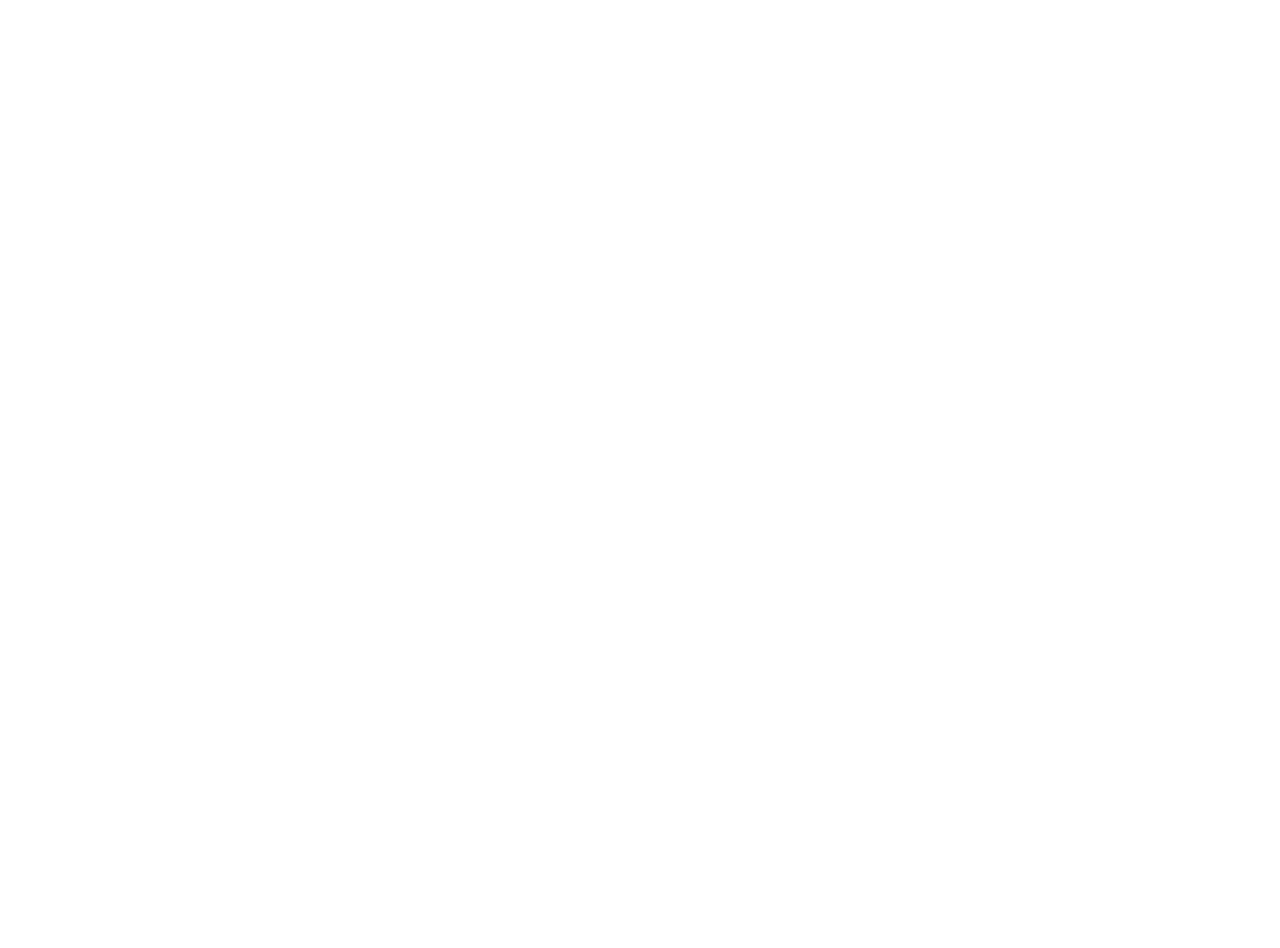
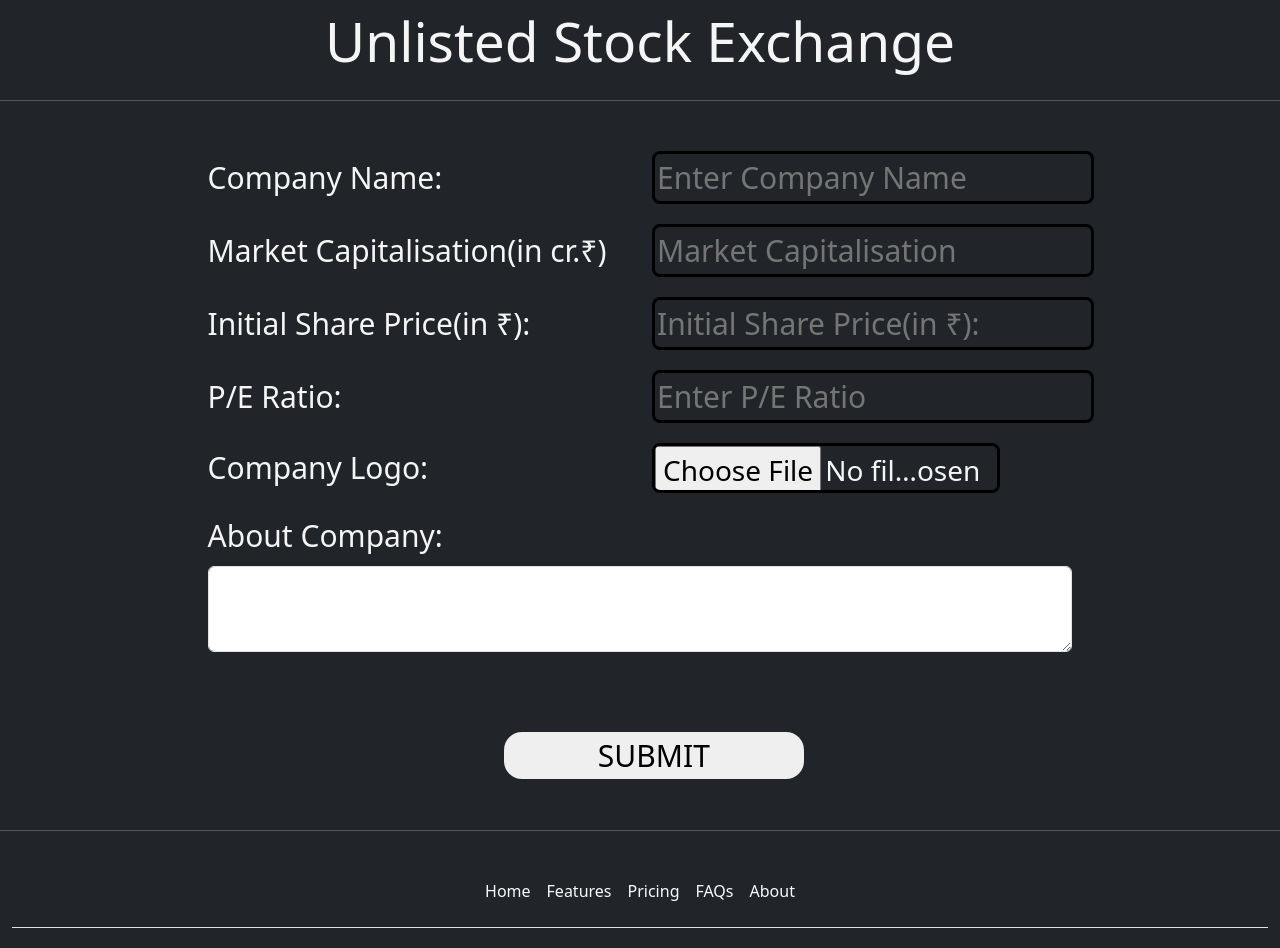
Before and after one commit to sudobh/Stock-exchange-website, a React (Create React App) app in the folder frontend/: page /admin in a window 1280 px wide. Before the commit this address had no page. Shown: the top 948 px of the page. Before the commit the page ends 800 px from the top, so only its background shows below. Built offline with nearby package versions, Linux system fonts and the light colour scheme.

Commit message:
admin page added + few other changes

```diff
--- a/frontend/public/index.html
+++ b/frontend/public/index.html
@@ -8,6 +8,7 @@
       name="description"
       content="Web site created using create-react-app"
     />
+    <link rel="icon" type="image/svg" href="companylogo.png">
     <link rel="manifest" href="%PUBLIC_URL%/manifest.json" />
     <link rel="stylesheet" href="https://fonts.googleapis.com/css2?family=Material+Symbols+Outlined:opsz,wght,FILL,GRAD@20..48,100..700,0..1,-50..200" />
     <title>Unlisted Stock Exchange</title>
--- a/frontend/src/App.js
+++ b/frontend/src/App.js
@@ -3,6 +3,7 @@
 import Signup from "./pages/SignupPage";
 import Company from "./components/CompanyPage";
 import OurCompany from "./components/ourCompany";
+import Adminpage from "./components/admin";
 import { BrowserRouter, Route, Routes } from "react-router-dom";
 import React from "react";
 function App() {
@@ -14,6 +15,7 @@
         <Route path="/signup" element={<Signup />} />
         <Route path="/company" element={<Company />} />
         <Route path="/ShowMoreButton" element={<OurCompany />} />
+        <Route path="/admin" element={<Adminpage/>}/>
       </Routes>
     </BrowserRouter>
   );
--- a/frontend/src/components/Footer.jsx
+++ b/frontend/src/components/Footer.jsx
@@ -4,16 +4,16 @@
  function Foot()
  {
     return(
-        <div class="container-fluid bg-dark">
-    <footer class="py-3 my-4">
-        <ul class="nav justify-content-center border-bottom pb-3 mb-3">
-            <li class="nav-item"><a href="#" class="nav-link px-2 text-light">Home</a></li>
-            <li class="nav-item"><a href="#" class="nav-link px-2 text-light">Features</a></li>
-            <li class="nav-item"><a href="#" class="nav-link px-2 text-light">Pricing</a></li>
-            <li class="nav-item"><a href="#" class="nav-link px-2 text-light">FAQs</a></li>
-            <li class="nav-item"><a href="#" class="nav-link px-2 text-light">About</a></li>
+        <div className="container-fluid bg-dark">
+    <footer className="py-3 my-4">
+        <ul className="nav justify-content-center border-bottom pb-3 mb-3">
+            <li className="nav-item"><a href="#" className="nav-link px-2 text-light">Home</a></li>
+            <li className="nav-item"><a href="#" className="nav-link px-2 text-light">Features</a></li>
+            <li className="nav-item"><a href="#" className="nav-link px-2 text-light">Pricing</a></li>
+            <li className="nav-item"><a href="#" className="nav-link px-2 text-light">FAQs</a></li>
+            <li className="nav-item"><a href="#" className="nav-link px-2 text-light">About</a></li>
         </ul>
-        <p class="text-center text-light">© 2024 Unlisted Stock Exchange</p>
+        <p className="text-center text-light">© 2024 Unlisted Stock Exchange</p>
     </footer>
 </div>
     );
--- /dev/null
+++ b/frontend/src/components/admin.jsx
@@ -0,0 +1,95 @@
+import styles from "./admin.module.css"
+import Foot from "./Footer";
+function Adminpage() {
+  return (
+    <div className={`${styles.maincontainer}`}>
+      <div className={`${styles.namecontainer}`}>Unlisted Stock Exchange</div>
+      <hr className={`${styles.line}`} />
+      <div className={`${styles.formcontainer}`}>
+        <form action="">
+          <div className={`${styles.inputcontainer} row`}>
+            <div className="col-6">
+              <label htmlFor="CompanyName">Company Name: </label>
+            </div>
+            <div className="col-6">
+              <input
+                type="text"
+                placeholder="Enter Company Name"
+                className={`${styles.inputfield}`}
+              />
+            </div>
+          </div>
+          <div className={`${styles.inputcontainer} row`}>
+            <div className="col-6">
+              <label htmlFor="MarketCapitalisation">
+                Market Capitalisation(in cr.₹){" "}
+              </label>
+            </div>
+            <div className="col-6">
+              <input
+                type="text"
+                placeholder="Market Capitalisation"
+                className={`${styles.inputfield}`}
+              />
+            </div>
+          </div>
+          <div className={`${styles.inputcontainer} row`}>
+            <div className="col-6">
+              <label htmlFor="initial price">Initial Share Price(in ₹): </label>
+            </div>
+            <div className="col-6">
+              <input
+                type="text"
+                placeholder="Initial Share Price(in ₹):"
+                className={`${styles.inputfield}`}
+              />
+            </div>
+          </div>
+
+          <div className={`${styles.inputcontainer} row`}>
+            <div className="col-6">
+              <label htmlFor="pe.ratio">P/E Ratio:</label>
+            </div>
+            <div className="col-6">
+              <input
+                type="text"
+                placeholder="Enter P/E Ratio"
+                className={`${styles.inputfield}`}
+              />
+            </div>
+          </div>
+
+          <div className={`${styles.inputcontainer} row`}>
+            <div className="col-6">
+              <label htmlFor="CompanyLogo">Company Logo: </label>
+            </div>
+            <div className="col-6">
+              <input type="file" className={`${styles.inputfield1}`} />
+            </div>
+          </div>
+          <div className="mb-3">
+            <label htmlFor="AboutCompany" className="form-label">
+              About Company:
+            </label>
+            <textarea
+              className="form-control"
+              id="AboutCompany"
+              rows="3"
+            ></textarea>
+          </div>
+          <div className={`${styles.inputcontainer} row`}>
+            <div className="col-4">
+              <button className={`${styles.submitbtn}`}>
+                SUBMIT
+              </button>
+            </div>
+          </div>
+        </form>
+      </div>
+      <hr className={`${styles.line}`} />
+      <Foot />
+    </div>
+  );
+}
+
+export default Adminpage;
--- /dev/null
+++ b/frontend/src/components/admin.module.css
@@ -0,0 +1,56 @@
+.namecontainer{
+ background-color: #212529;
+ margin-top: 0px;
+ color: whitesmoke;
+ font-size: 55px;
+  color: whitesmoke;
+  text-align: center;
+}
+.maincontainer{
+  background-color: #212529;
+  min-height: 100dvh;
+  min-width: 100dvh;
+}
+.line{
+  height: 2px;
+  background: whitesmoke;
+}
+.formcontainer{
+  color: whitesmoke;
+  font-size: 30px;
+  display: flex;
+  flex-direction: column;
+  flex-wrap: wrap;
+  align-items: center;
+  margin-top: 30px;
+  margin-bottom: 30px;
+}
+.inputcontainer{
+    display: flex;
+    flex-wrap: wrap;
+    align-items: center;
+    justify-content: space-evenly;
+    margin-top: 20px;
+    margin-bottom: 20px;
+}
+.submitbtn{
+  margin-top: 60px;
+  width: 300px;
+  border-radius: 18px;
+  border: none;
+}
+.inputfield{
+ border-radius: 8px;
+ background-color: #212529;
+ border: solid black;
+ color: whitesmoke;
+}
+.inputfield1{
+  font-size: 28px;
+  border-radius: 8px;
+  background-color: #212529;
+  border: solid black;
+  color: whitesmoke;
+  width: 348px;
+  height: 50px;
+}
--- a/frontend/src/components/company.jsx
+++ b/frontend/src/components/company.jsx
@@ -29,7 +29,7 @@
       <hr className={`${styles.line}`} />
       <div className={`${styles.outercontainer}`}>
         {Cdata.map((data) => (
-          <div className={`${styles.innercontainer}`}>
+          <div className={`${styles.innercontainer}`} key={data.cname}>
             <div className={`${styles.imagecontainer}`}>
               <img
                 src={data.cimg}
@@ -38,10 +38,10 @@
               />
             </div>
             <div>
-              <p>
+              <span>
                 <h6 className={`${styles.valuecontainer}`}>{data.cap}</h6>
                 <h6 className={`${styles.valuecontainer}`}>{data.price}</h6>
-              </p>
+              </span>
             </div>
             <div>
               <Link to="/company">
--- a/frontend/src/components/ourCompany.jsx
+++ b/frontend/src/components/ourCompany.jsx
@@ -68,7 +68,7 @@
     <div
       style={{
         backgroundColor: "#212529",
-        minHeight:"1550px",
+        minHeight: "1550px",
         color: "white",
       }}
     >
@@ -87,13 +87,13 @@
         </div>
         <div className={`${styles.btncontainer}`}>
           <Link to="/login">
-            <button type="button" class="m-1 btn btn-outline-light btn-sm">
+            <button type="button" className="m-1 btn btn-outline-light btn-sm">
               Log In
             </button>
           </Link>
 
           <Link to="/signup">
-            <button type="button" class="m-1 btn btn-outline-light btn-sm">
+            <button type="button" className="m-1 btn btn-outline-light btn-sm">
               Sign Up
             </button>
           </Link>
@@ -108,7 +108,7 @@
       </div>
       <div className={`${styles.outerrcontainer}`}>
         {CompanyData.map((data) => (
-          <div className={`${styles.innercontainer}`}>
+          <div className={`${styles.innercontainer}`} key={data.cname}>
             <div className={`${styles.imagecontainer}`}>
               <img
                 src={data.cimg}
@@ -117,7 +117,6 @@
               />
             </div>
             <div>
-              <p>
               <h6 className={`${styles.valuecontainer}`}>
                 Name : {data.cname}
               </h6>
@@ -128,7 +127,6 @@
                 Current Price(in ₹): {data.cprice}
               </h6>
               <h6 className={`${styles.valuecontainer}`}>P/E: {data.cpe}</h6>
-              </p>
             </div>
             <div>
               <Link to="/company">
@@ -143,7 +141,7 @@
           </div>
         ))}
       </div>
-      <Foot/>
+      <Foot />
     </div>
   );
 }
```
Also changed, not shown: frontend/public/companylogo.png (added). Lines whose indentation alone changed are shown as unchanged.
